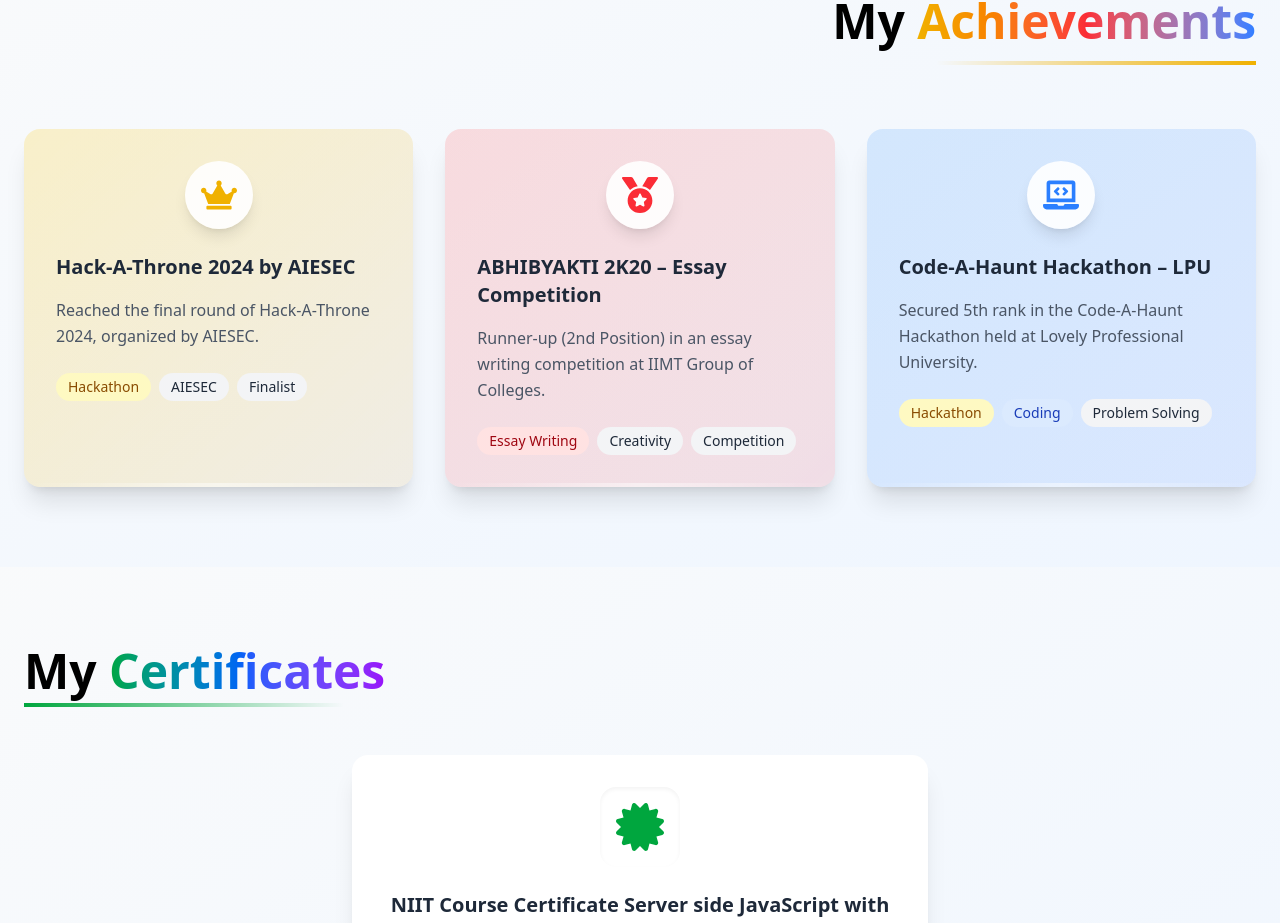
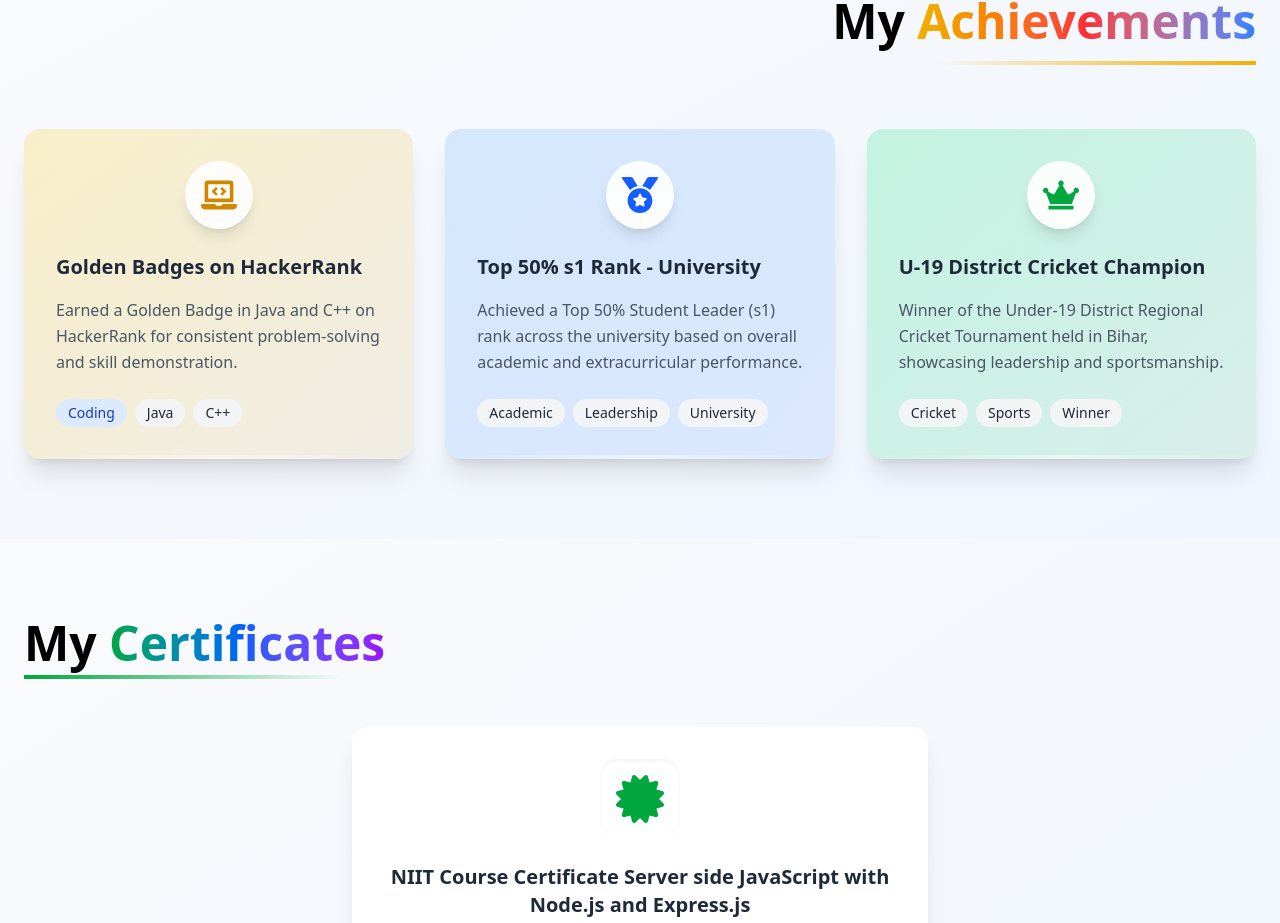
Before and after one commit to Arkdeep-singh/My-Portfolio, a React (Vite) app: page / in a window 1280 px wide. Shown: the part 3631-4554 px from the top of the page. Built offline with nearby package versions, Linux system fonts and the light colour scheme.

Commit message:
updated the achievement

```diff
--- a/src/components/Achievements.jsx
+++ b/src/components/Achievements.jsx
@@ -5,30 +5,31 @@
 const Achievements = () => {
   const achievements = [
     {
-      title: "Hack-A-Throne 2024 by AIESEC",
+      title: "Golden Badges on HackerRank",
       description:
-        "Reached the final round of Hack-A-Throne 2024, organized by AIESEC.",
-      tags: ["Hackathon", "AIESEC", "Finalist"],
-      icon: <FaCrown className="text-4xl" />,
+        "Earned a Golden Badge in Java and C++ on HackerRank for consistent problem-solving and skill demonstration.",
+      tags: ["Coding", "Java", "C++"],
+      icon: <FaLaptopCode className="text-yellow-600 text-4xl" />,
       color: "from-yellow-400/20 to-yellow-600/10",
     },
     {
-      title: "ABHIBYAKTI 2K20 – Essay Competition",
+      title: "Top 50% s1 Rank - University",
       description:
-        "Runner-up (2nd Position) in an essay writing competition at IIMT Group of Colleges.",
-      tags: ["Essay Writing", "Creativity", "Competition"],
-      icon: <FaMedal className="text-4xl" />,
-      color: "from-red-400/20 to-red-600/10",
+        "Achieved a Top 50% Student Leader (s1) rank across the university based on overall academic and extracurricular performance.",
+      tags: ["Academic", "Leadership", "University"],
+      icon: <FaMedal className="text-blue-600 text-4xl" />,
+      color: "from-blue-400/20 to-blue-600/10",
     },
     {
-      title: "Code-A-Haunt Hackathon – LPU",
+      title: "U-19 District Cricket Champion",
       description:
-        "Secured 5th rank in the Code-A-Haunt Hackathon held at Lovely Professional University.",
-      tags: ["Hackathon", "Coding", "Problem Solving"],
-      icon: <FaLaptopCode className="text-4xl" />,
-      color: "from-blue-400/20 to-blue-600/10",
+        "Winner of the Under-19 District Regional Cricket Tournament held in Bihar, showcasing leadership and sportsmanship.",
+      tags: ["Cricket", "Sports", "Winner"],
+      icon: <FaCrown className="text-green-600 text-4xl" />,
+      color: "from-green-400/20 to-green-600/10",
     },
   ];
+
 
   const cardVariants = {
     hidden: { opacity: 0, y: 50, scale: 0.95 },
```
